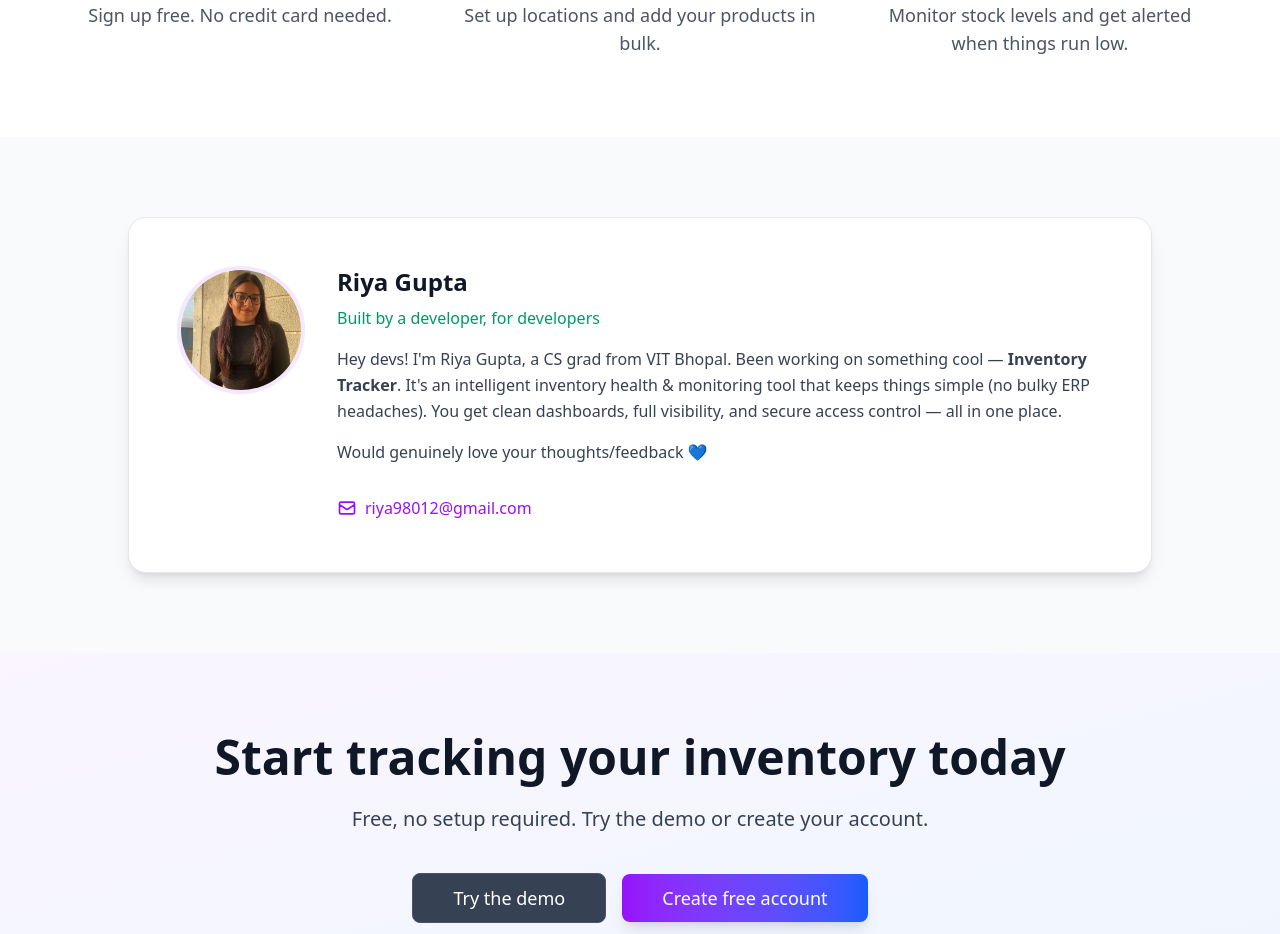
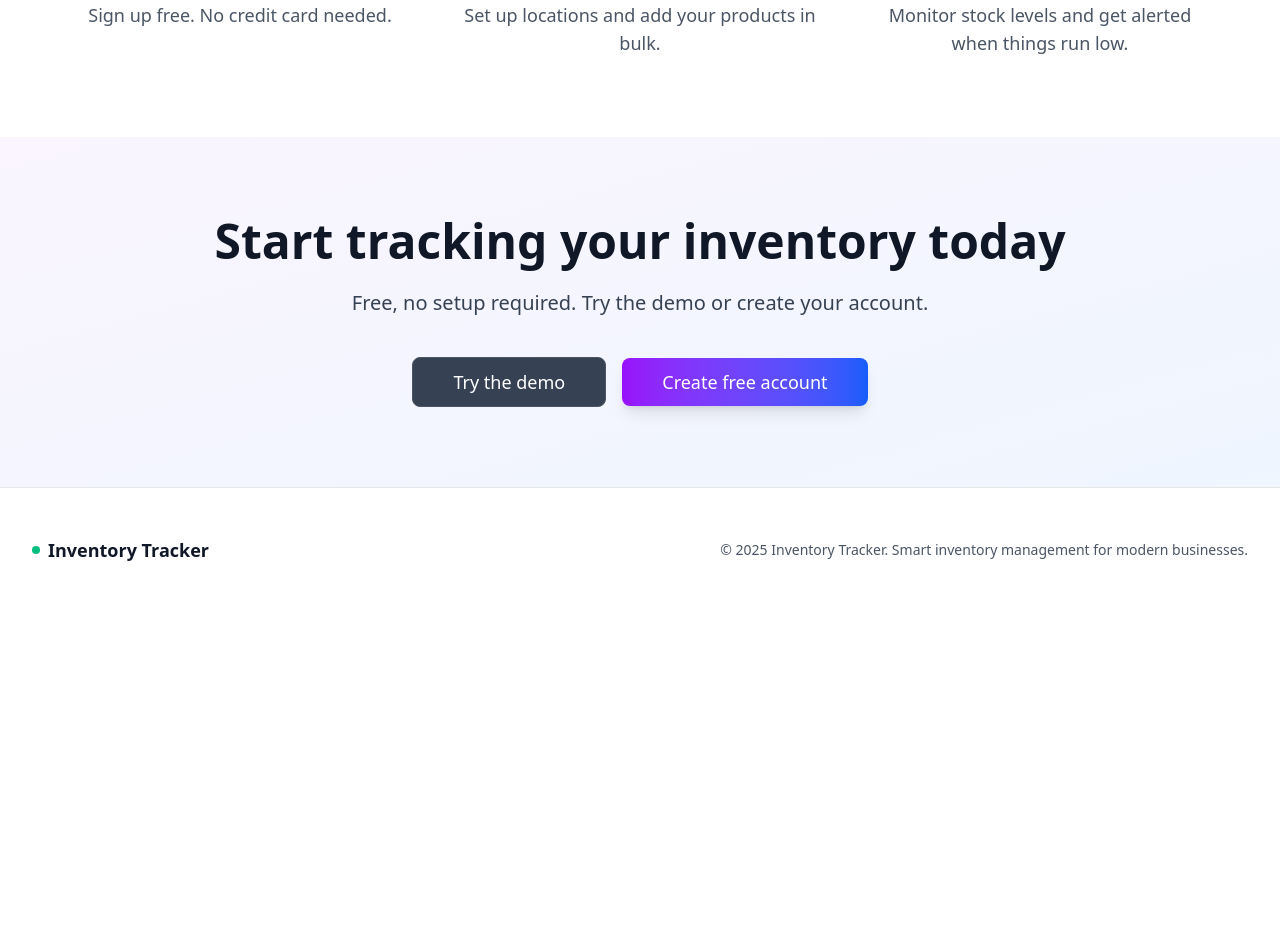
Before and after one commit to Riya922003/inventory-tracker, a Next.js app: page / in a window 1280 px wide. Shown: the part 2100-3034 px from the top of the page. After the commit the page ends 2712 px from the top, so only its background shows below. Built offline with nearby package versions, Linux system fonts and the light colour scheme.

Commit message:
fix: remove developer intro section from landing page

```diff
--- a/app/page.tsx
+++ b/app/page.tsx
@@ -247,52 +247,6 @@
         </div>
       </section>
 
-      {/* Developer Intro Section */}
-      <section className="py-20 px-4 sm:px-6 lg:px-8 bg-gray-50">
-        <div className="max-w-5xl mx-auto">
-          <div className="bg-white rounded-2xl shadow-lg border border-gray-200 p-8 md:p-12">
-            <div className="flex flex-col md:flex-row gap-8 items-start">
-              {/* Profile Image */}
-              <div className="flex-shrink-0">
-                <img
-                  src="/images/my-image-1.jpeg"
-                  alt="Riya Gupta"
-                  className="w-32 h-32 rounded-full object-cover border-4 border-purple-100"
-                />
-              </div>
-
-              {/* Content */}
-              <div className="flex-1 space-y-4">
-                <div>
-                  <h3 className="text-2xl font-bold text-gray-900 mb-2">Riya Gupta</h3>
-                  <p className="text-emerald-600 font-medium">Built by a developer, for developers</p>
-                </div>
-
-                <p className="text-gray-700 leading-relaxed">
-                  Hey devs! I'm Riya Gupta, a CS grad from VIT Bhopal. Been working on something cool — <span className="font-semibold">Inventory Tracker</span>. It's an intelligent inventory health & monitoring tool that keeps things simple (no bulky ERP headaches). You get clean dashboards, full visibility, and secure access control — all in one place.
-                </p>
-
-                <p className="text-gray-700">
-                  Would genuinely love your thoughts/feedback 💙
-                </p>
-
-                <div className="pt-4">
-                  <a
-                    href="mailto:riya98012@gmail.com"
-                    className="inline-flex items-center gap-2 text-purple-600 hover:text-purple-700 font-medium"
-                  >
-                    <svg className="w-5 h-5" fill="none" stroke="currentColor" viewBox="0 0 24 24">
-                      <path strokeLinecap="round" strokeLinejoin="round" strokeWidth={2} d="M3 8l7.89 5.26a2 2 0 002.22 0L21 8M5 19h14a2 2 0 002-2V7a2 2 0 00-2-2H5a2 2 0 00-2 2v10a2 2 0 002 2z" />
-                    </svg>
-                    riya98012@gmail.com
-                  </a>
-                </div>
-              </div>
-            </div>
-          </div>
-        </div>
-      </section>
-
       {/* Final CTA Section */}
       <section id="demo" className="py-20 px-4 sm:px-6 lg:px-8 bg-gradient-to-br from-purple-50 to-blue-50">
         <div className="max-w-4xl mx-auto text-center">
```
